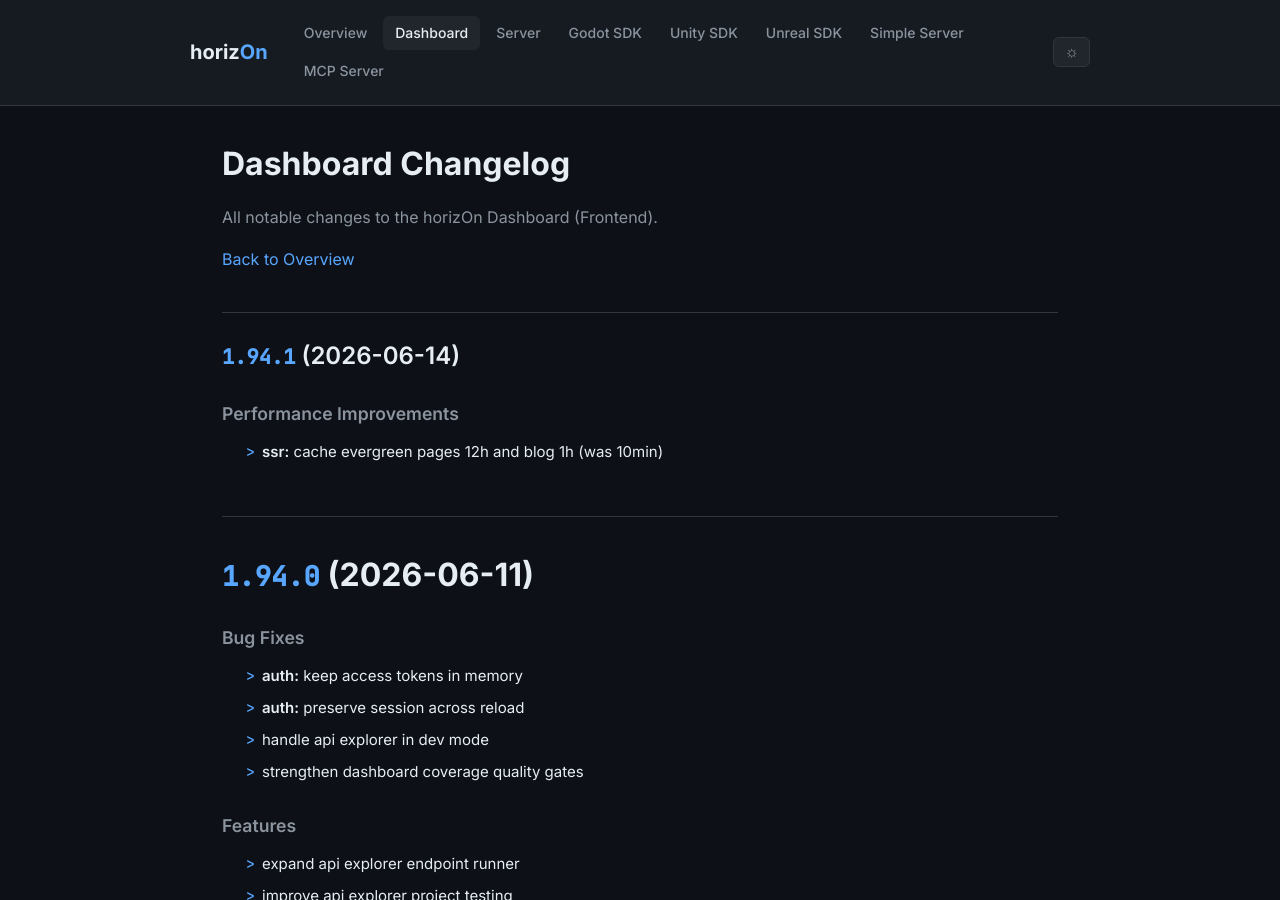
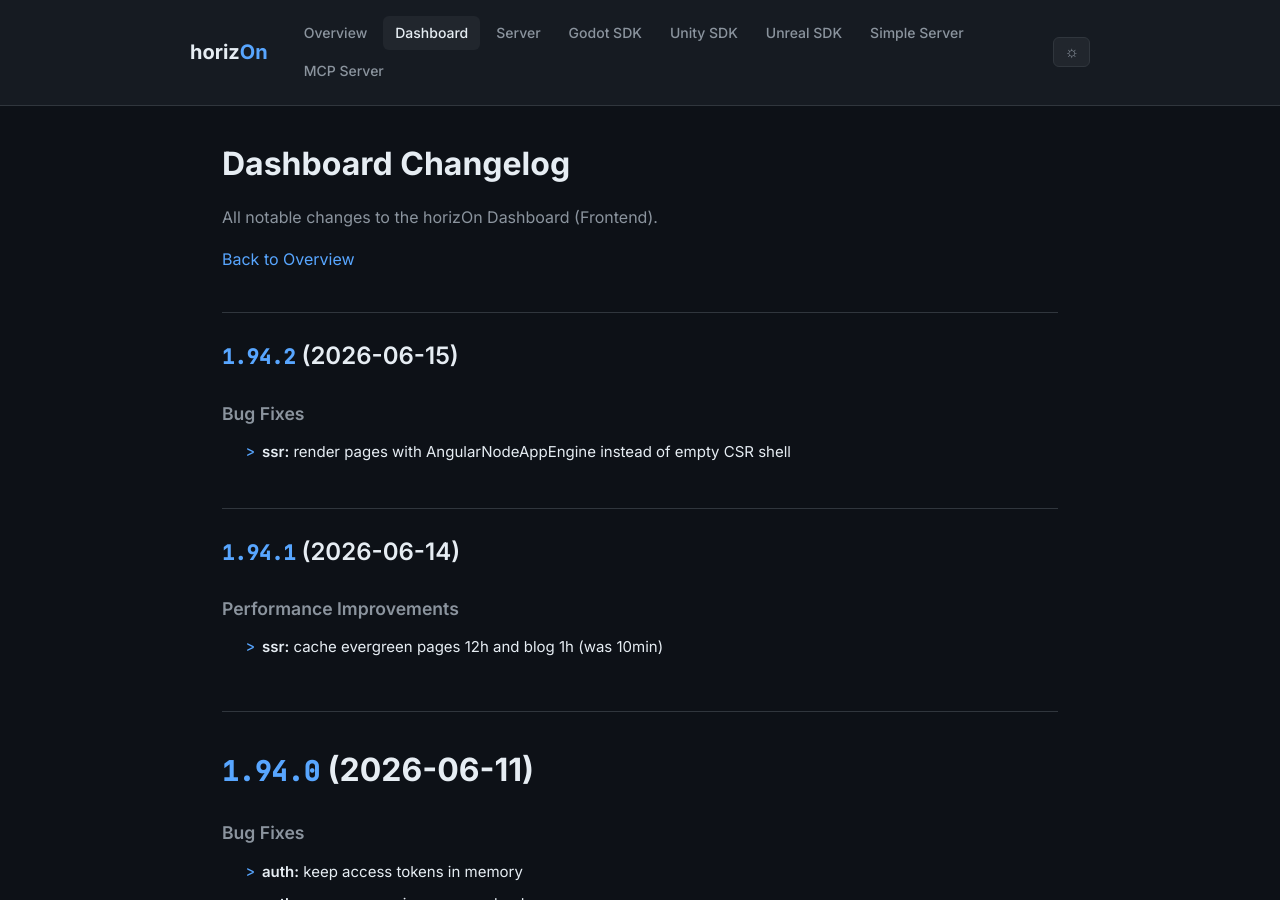
Before and after one commit to ProjectMakersDE/horizOn-Changelog, a Jekyll site: the page built from dashboard-changelog.md, in a window 1280 px wide and 900 px high. Built offline with Jekyll 4.4.1, drawn with Linux system fonts in a browser that asks for light colours.

Commit message:
chore: sync changelogs [skip ci]

```diff
--- a/dashboard-changelog.md
+++ b/dashboard-changelog.md
@@ -8,6 +8,13 @@ title: Dashboard Changelog
 All notable changes to the horizOn Dashboard (Frontend).
 
 [Back to Overview](.)
+
+## [1.94.2](https://github.com/ProjectMakersDE/horizOn-Dashboard/compare/v1.94.1...v1.94.2) (2026-06-15)
+
+
+### Bug Fixes
+
+* **ssr:** render pages with AngularNodeAppEngine instead of empty CSR shell ([c536376](https://github.com/ProjectMakersDE/horizOn-Dashboard/commit/c536376c7499f2281e8bb8d0ec59b432bbbdb754))
 
 ## [1.94.1](https://github.com/ProjectMakersDE/horizOn-Dashboard/compare/v1.94.0...v1.94.1) (2026-06-14)
 
```
Also changed, not shown: index.md (+1 -1 lines).
